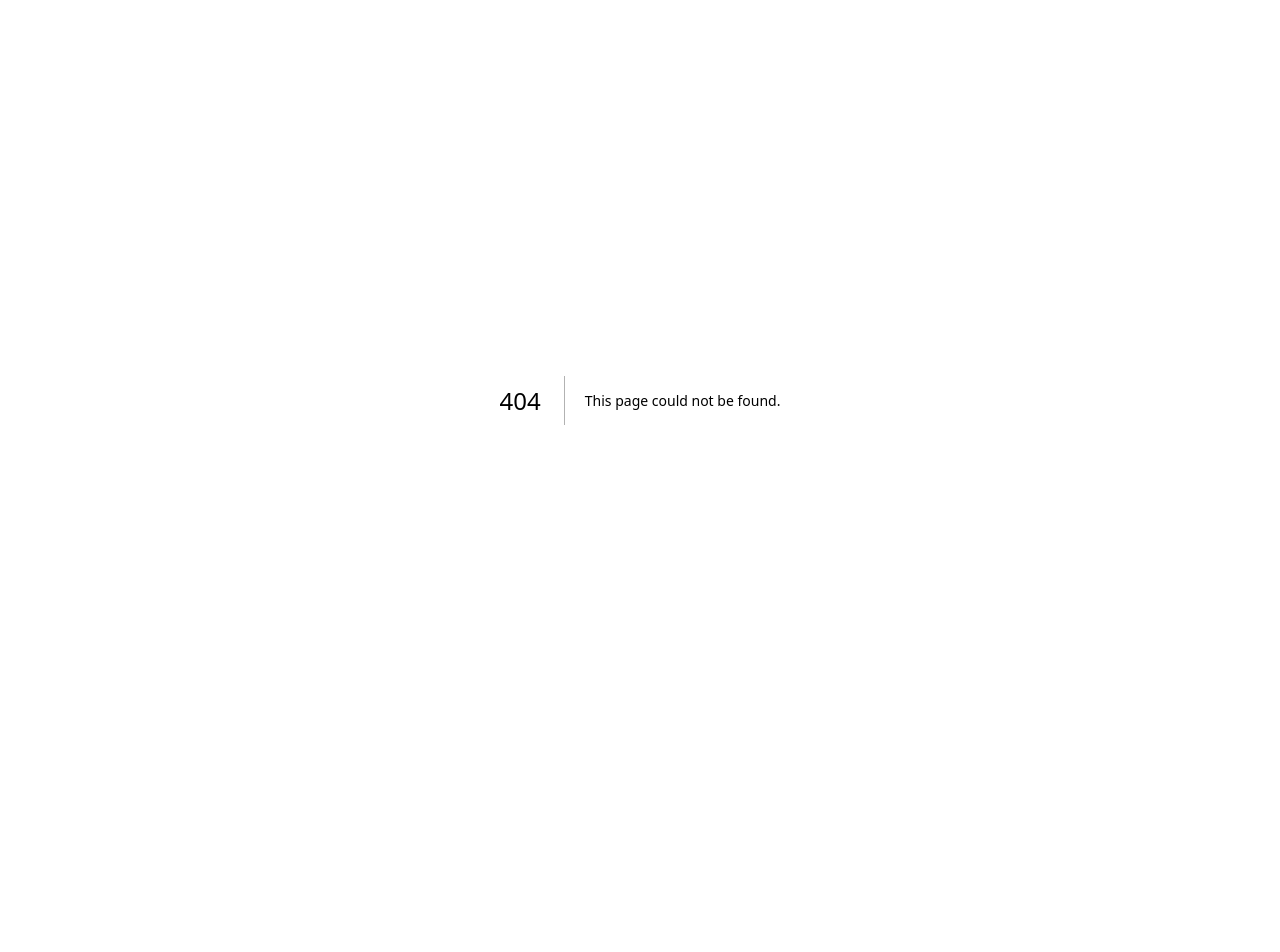
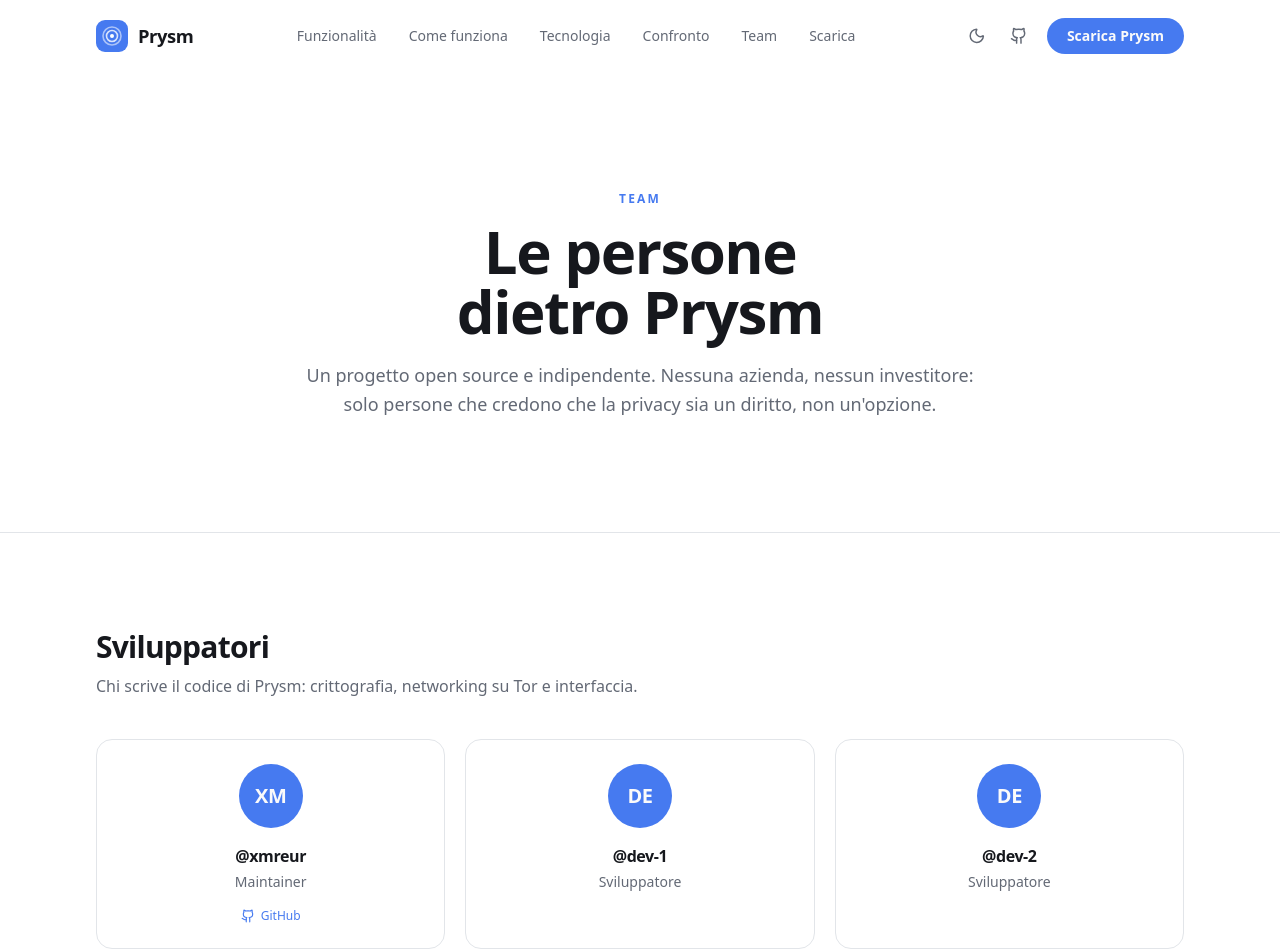
Before and after one commit to xmreur/prysm-website, a Next.js app: page /team in a window 1280 px wide. Before the commit this address had no page. Shown: the top 952 px of the page. Before the commit the page ends 800 px from the top, so only its background shows below. Built offline with nearby package versions, Linux system fonts and the light colour scheme.

Commit message:
fdd4d32f-b43e-4a7a-9133-57c77cb7a7fc

```diff
--- /dev/null
+++ b/src/app/team/page.tsx
@@ -0,0 +1,187 @@
+import type { Metadata } from 'next'
+import { Github, ArrowUpRight } from 'lucide-react'
+import { Navbar } from '@/components/site/navbar'
+import { Footer } from '@/components/site/footer'
+import { Container, Eyebrow } from '@/components/site/ui'
+
+export const metadata: Metadata = {
+  title: 'Team — Prysm',
+  description:
+    'Le persone dietro Prysm: sviluppatori e tester che costruiscono un messenger peer-to-peer su Tor, open source e decentralizzato.',
+}
+
+/* ------------------------------------------------------------------ *
+ *  TEAM DATA
+ *  Sostituisci i placeholder con gli username reali del team.
+ *  Per ogni membro puoi impostare:
+ *    - username: handle (senza @)
+ *    - role:     ruolo mostrato sotto il nome
+ *    - github:   URL profilo GitHub (opzionale — se assente, niente link)
+ * ------------------------------------------------------------------ */
+
+type Member = {
+  username: string
+  role: string
+  github?: string
+}
+
+const DEVS: Member[] = [
+  {
+    username: 'xmreur',
+    role: 'Maintainer',
+    github: 'https://github.com/xmreur',
+  },
+  // TODO: sostituisci i placeholder con gli username reali
+  { username: 'dev-1', role: 'Sviluppatore' },
+  { username: 'dev-2', role: 'Sviluppatore' },
+]
+
+const TESTERS: Member[] = [
+  // TODO: sostituisci i placeholder con gli username reali
+  { username: 'tester-1', role: 'Tester' },
+  { username: 'tester-2', role: 'Tester' },
+]
+
+/* ------------------------------- helpers ---------------------------- */
+
+function initials(username: string): string {
+  const clean = username.replace(/[^a-zA-Z0-9]/g, '')
+  return (clean.slice(0, 2) || '?').toUpperCase()
+}
+
+/* ------------------------------ member card ------------------------- */
+
+function MemberCard({ member }: { member: Member }) {
+  return (
+    <div className="flex flex-col items-center rounded-2xl border border-border bg-card p-6 text-center transition-colors hover:border-primary/30">
+      {/* avatar */}
+      <span className="flex h-16 w-16 items-center justify-center rounded-full bg-primary text-xl font-semibold tracking-tight text-primary-foreground">
+        {initials(member.username)}
+      </span>
+
+      {/* username */}
+      <span className="mt-4 text-base font-semibold tracking-tight">
+        @{member.username}
+      </span>
+
+      {/* role */}
+      <span className="mt-1 text-sm text-muted-foreground">{member.role}</span>
+
+      {/* github (optional) */}
+      {member.github ? (
+        <a
+          href={member.github}
+          target="_blank"
+          rel="noopener noreferrer"
+          className="mt-4 inline-flex items-center gap-1.5 text-xs font-medium text-primary transition-colors hover:text-primary/80"
+        >
+          <Github className="h-3.5 w-3.5" />
+          GitHub
+        </a>
+      ) : (
+        <span className="mt-4 inline-flex h-4" aria-hidden="true" />
+      )}
+    </div>
+  )
+}
+
+/* --------------------------- section heading ------------------------ */
+
+function GroupHeading({
+  title,
+  desc,
+}: {
+  title: string
+  desc: string
+}) {
+  return (
+    <div className="max-w-2xl">
+      <h2 className="text-2xl font-semibold tracking-tight md:text-3xl">
+        {title}
+      </h2>
+      <p className="mt-2 text-pretty text-base leading-relaxed text-muted-foreground">
+        {desc}
+      </p>
+    </div>
+  )
+}
+
+/* ------------------------------- the page --------------------------- */
+
+export default function TeamPage() {
+  return (
+    <div className="flex min-h-screen flex-col bg-background">
+      <Navbar />
+
+      <main className="flex-1">
+        {/* Header */}
+        <section className="border-b border-border py-20 md:py-28">
+          <Container>
+            <div className="mx-auto max-w-2xl text-center">
+              <Eyebrow>Team</Eyebrow>
+              <h1 className="mt-3 text-balance text-4xl font-semibold tracking-tight md:text-6xl">
+                Le persone dietro Prysm
+              </h1>
+              <p className="mt-5 text-pretty text-lg leading-relaxed text-muted-foreground">
+                Un progetto open source e indipendente. Nessuna azienda, nessun
+                investitore: solo persone che credono che la privacy sia un
+                diritto, non un&apos;opzione.
+              </p>
+            </div>
+          </Container>
+        </section>
+
+        {/* Members */}
+        <section className="py-20 md:py-24">
+          <Container>
+            {/* Developers */}
+            <GroupHeading
+              title="Sviluppatori"
+              desc="Chi scrive il codice di Prysm: crittografia, networking su Tor e interfaccia."
+            />
+            <div className="mt-10 grid gap-5 sm:grid-cols-2 lg:grid-cols-3">
+              {DEVS.map((m) => (
+                <MemberCard key={m.username} member={m} />
+              ))}
+            </div>
+
+            {/* Testers */}
+            <div className="mt-20">
+              <GroupHeading
+                title="Tester"
+                desc="Chi trova i bug prima che li trovi qualcun altro. Ogni segnalazione rende Prysm più solido."
+              />
+              <div className="mt-10 grid gap-5 sm:grid-cols-2 lg:grid-cols-3">
+                {TESTERS.map((m) => (
+                  <MemberCard key={m.username} member={m} />
+                ))}
+              </div>
+            </div>
+
+            {/* Contribute CTA */}
+            <div className="mt-20 flex flex-col items-center gap-4 rounded-3xl border border-border bg-muted/30 p-8 text-center md:p-12">
+              <h3 className="text-2xl font-semibold tracking-tight">
+                Vuoi unirti al team?
+              </h3>
+              <p className="max-w-md text-pretty text-base leading-relaxed text-muted-foreground">
+                Prysm è open source: chiunque può contribuire con codice, test,
+                traduzioni o segnalazioni. Trova il tuo posto nel progetto.
+              </p>
+              <a
+                href="https://github.com/xmreur/prysm"
+                target="_blank"
+                rel="noopener noreferrer"
+                className="inline-flex items-center justify-center gap-2 rounded-full bg-primary px-6 py-3 text-sm font-semibold text-primary-foreground transition-transform hover:scale-[1.03]"
+              >
+                Contribuisci su GitHub
+                <ArrowUpRight className="h-4 w-4" />
+              </a>
+            </div>
+          </Container>
+        </section>
+      </main>
+
+      <Footer />
+    </div>
+  )
+}
--- a/src/components/site/footer.tsx
+++ b/src/components/site/footer.tsx
@@ -19,9 +19,10 @@
     title: 'Risorse',
     links: [
       { label: 'Contribuire', href: 'https://github.com/xmreur/prysm/blob/main/CONTRIBUTING.md' },
-      { label: 'Funzionalità', href: '#funzionalita' },
-      { label: 'Come funziona', href: '#come-funziona' },
-      { label: 'Tecnologia', href: '#tecnologia' },
+      { label: 'Funzionalità', href: '/#funzionalita' },
+      { label: 'Come funziona', href: '/#come-funziona' },
+      { label: 'Tecnologia', href: '/#tecnologia' },
+      { label: 'Team', href: '/team' },
     ],
   },
 ]
@@ -33,7 +34,7 @@
         <div className="grid gap-10 md:grid-cols-12">
           {/* Brand */}
           <div className="md:col-span-6">
-            <Link href="#top" className="flex items-center gap-2.5">
+            <Link href="/" className="flex items-center gap-2.5">
               <PrysmMark className="h-8 w-8" />
               <span className="text-[1.15rem] font-semibold tracking-tight">
                 Prysm
--- a/src/components/site/navbar.tsx
+++ b/src/components/site/navbar.tsx
@@ -9,11 +9,12 @@
 import { cn } from '@/lib/utils'
 
 const NAV_LINKS = [
-  { href: '#funzionalita', label: 'Funzionalità' },
-  { href: '#come-funziona', label: 'Come funziona' },
-  { href: '#tecnologia', label: 'Tecnologia' },
-  { href: '#confronto', label: 'Confronto' },
-  { href: '#scarica', label: 'Scarica' },
+  { href: '/#funzionalita', label: 'Funzionalità' },
+  { href: '/#come-funziona', label: 'Come funziona' },
+  { href: '/#tecnologia', label: 'Tecnologia' },
+  { href: '/#confronto', label: 'Confronto' },
+  { href: '/team', label: 'Team' },
+  { href: '/#scarica', label: 'Scarica' },
 ]
 
 export function Navbar() {
@@ -42,7 +43,7 @@
     >
       <Container className="flex h-16 items-center justify-between md:h-18">
         {/* Brand */}
-        <Link href="#top" className="flex items-center gap-2.5">
+        <Link href="/" className="flex items-center gap-2.5">
           <PrysmMark className="h-8 w-8" />
           <span className="text-[1.15rem] font-semibold tracking-tight">Prysm</span>
         </Link>
@@ -86,7 +87,7 @@
           </a>
 
           <a
-            href="#scarica"
+            href="/#scarica"
             className="ml-1 hidden items-center rounded-full bg-primary px-5 py-2 text-sm font-semibold text-primary-foreground transition-transform hover:scale-[1.03] active:scale-95 sm:inline-flex"
           >
             Scarica Prysm
@@ -119,7 +120,7 @@
               </a>
             ))}
             <a
-              href="#scarica"
+              href="/#scarica"
               onClick={() => setOpen(false)}
               className="mt-2 inline-flex items-center justify-center rounded-full bg-primary px-5 py-3 text-base font-semibold text-primary-foreground"
             >
```
